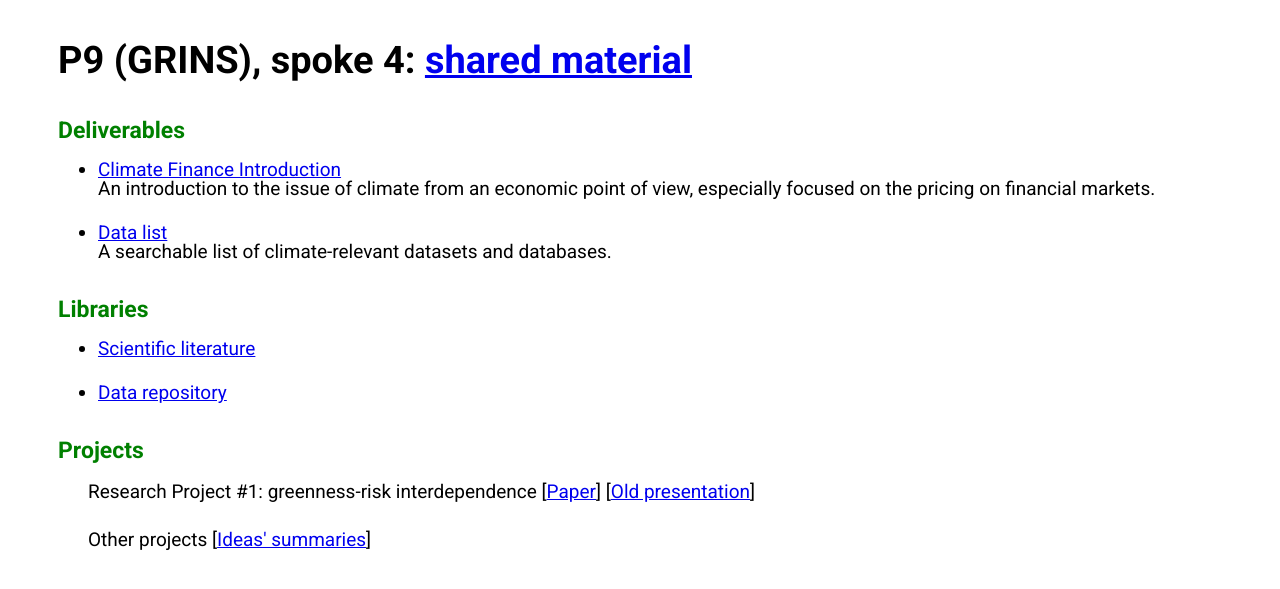
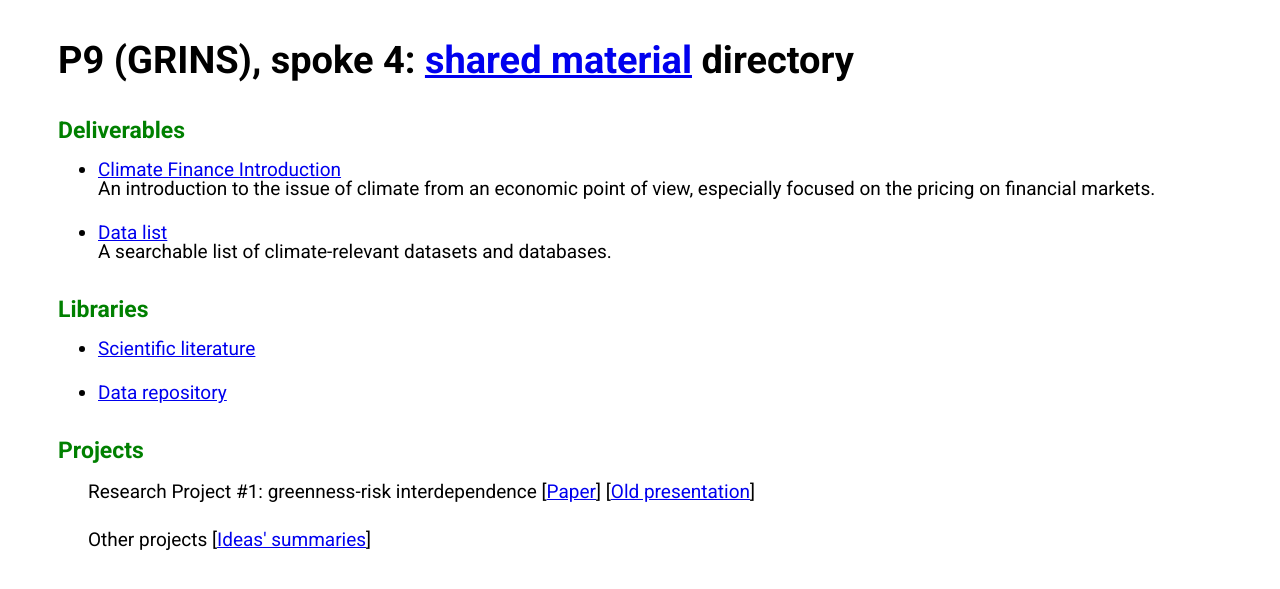
Before and after one commit to ffabio-econ/ffabio-econ.github.io, a Jekyll site: the page docs/P9s4/material_directory.html, which Jekyll copies as it is, in a window 1280 px wide. Shown: the top 589 px of the page. Built offline with Jekyll 4.4.1, drawn with Linux system fonts in a browser that asks for light colours.

Commit message:
p9-dir up

```diff
--- a/docs/P9_GRINS-s4/material_directory.html
+++ b/docs/P9s4/material_directory.html
@@ -39,13 +39,13 @@
                 margin: 7px;
             }
         </style>
-        <link rel="icon" type="image/png" href="./.assets/favicon2.png"/>
+        <link rel="icon" type="image/png" href="./.assets/favicon3.png"/>
     </head>
 
 
 
         <body>
-            <h1>P9 (GRINS), spoke 4: <a href="https://liveunibo-my.sharepoint.com/:f:/g/personal/f_franceschini_unibo_it/Er8c4R_H8TFLllkU2VQPuekBTA05AhkCJn8OgQieeCV3GA?e=pRkhYP">shared material</a> </h1>
+            <h1>P9 (GRINS), spoke 4: <a href="https://liveunibo-my.sharepoint.com/:f:/g/personal/f_franceschini_unibo_it/Er8c4R_H8TFLllkU2VQPuekBTA05AhkCJn8OgQieeCV3GA?e=pRkhYP">shared material</a> directory</h1>
 
             <h2>Deliverables</h2>
             <ul>
```
Also changed, not shown: docs/P9s4/.assets/favicon.png (renamed from docs/P9_GRINS-s4/.assets/favicon.png), docs/P9s4/.assets/favicon2.png (renamed from docs/P9_GRINS-s4/.assets/favicon2.png), docs/P9s4/.assets/favicon3.png (added), 2 other files.
